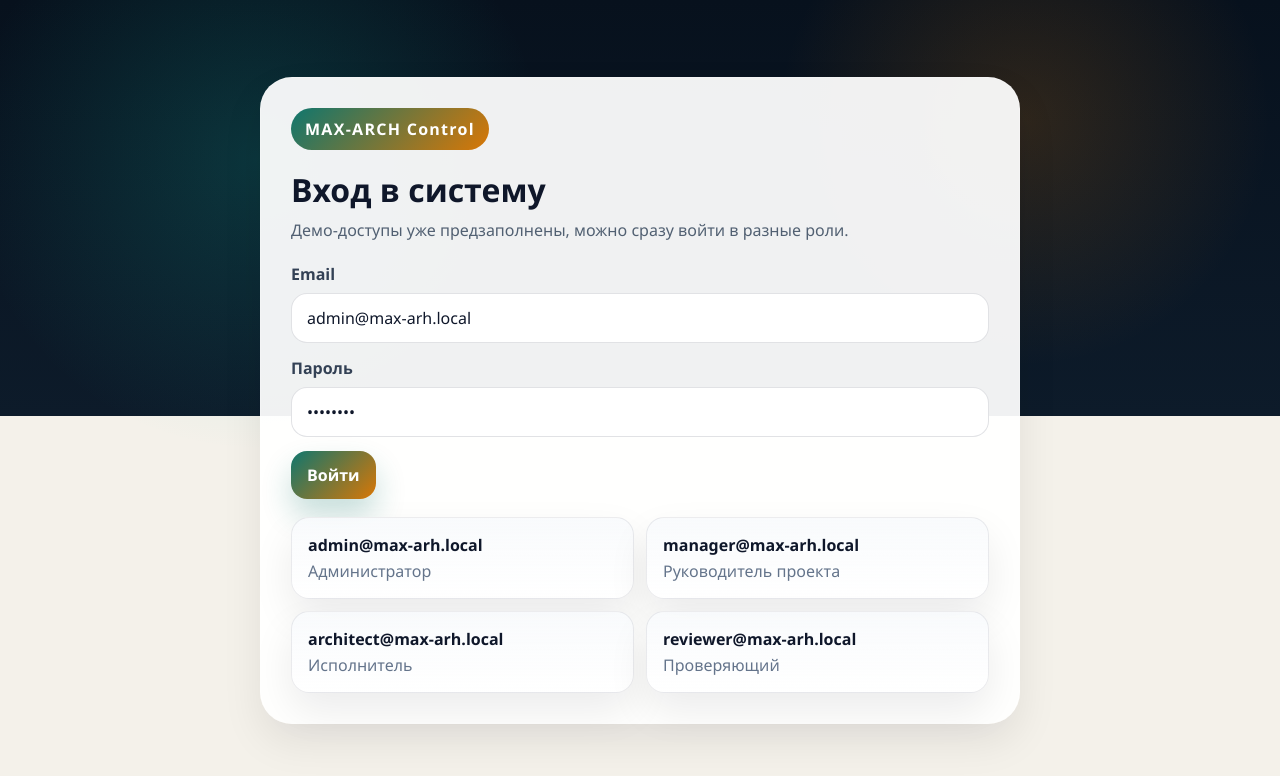
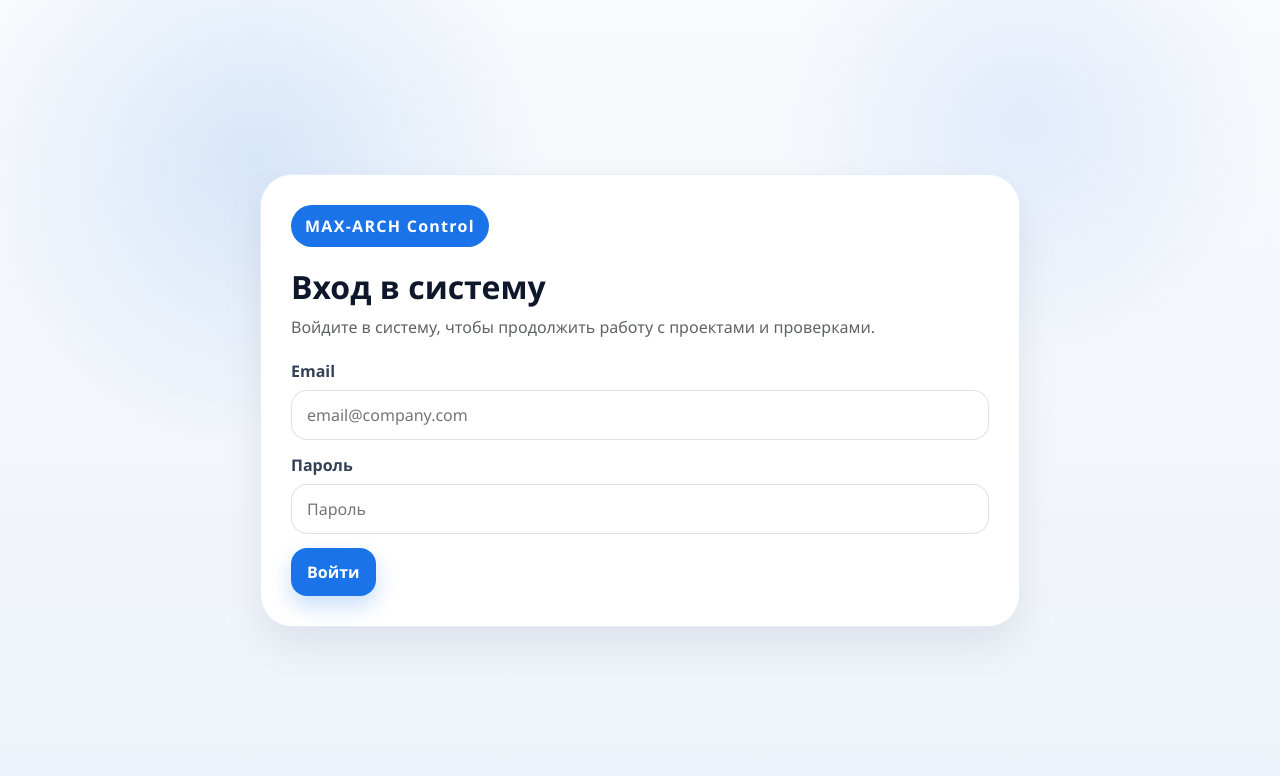
Before and after one commit to diplomas-2026/yelin, a React (Create React App) app in the folder yelin-web/: page / in a window 1280 px wide. Shown: the top 776 px of the page. Built offline with nearby package versions, Linux system fonts and the light colour scheme.

Commit message:
update 2026-05-11 05:17:03

```diff
--- a/yelin-web/src/App.css
+++ b/yelin-web/src/App.css
@@ -3,9 +3,9 @@
   display: grid;
   grid-template-columns: 280px minmax(0, 1fr);
   background:
-    radial-gradient(circle at top left, rgba(17, 94, 89, 0.24), transparent 30%),
-    radial-gradient(circle at top right, rgba(180, 83, 9, 0.18), transparent 26%),
-    linear-gradient(180deg, #07111d 0%, #0c1726 36%, #f4f1ea 36%, #f4f1ea 100%);
+    radial-gradient(circle at top left, rgba(26, 115, 232, 0.1), transparent 28%),
+    radial-gradient(circle at top right, rgba(66, 133, 244, 0.08), transparent 24%),
+    linear-gradient(180deg, #f8fafc 0%, #f8fafc 42%, #eef3fb 42%, #eef3fb 100%);
 }
 
 .sidebar {
@@ -13,12 +13,13 @@
   top: 0;
   height: 100vh;
   padding: 28px 18px;
-  background: linear-gradient(180deg, rgba(7, 17, 29, 0.94), rgba(10, 18, 31, 0.96));
-  border-right: 1px solid rgba(255, 255, 255, 0.08);
-  color: #f3f7ff;
+  background: rgba(255, 255, 255, 0.92);
+  border-right: 1px solid rgba(15, 23, 42, 0.08);
+  color: #0f172a;
   display: flex;
   flex-direction: column;
   gap: 24px;
+  backdrop-filter: blur(12px);
 }
 
 .brand {
@@ -46,7 +47,7 @@
 }
 
 .brand-subtitle {
-  color: rgba(243, 247, 255, 0.68);
+  color: #5f6368;
   font-size: 0.82rem;
 }
 
@@ -60,8 +61,8 @@
   width: 100%;
   border: 0;
   border-radius: 16px;
-  background: rgba(255, 255, 255, 0.03);
-  color: rgba(243, 247, 255, 0.88);
+  background: transparent;
+  color: #3c4043;
   padding: 14px 16px;
   text-align: left;
   font: inherit;
@@ -71,25 +72,25 @@
 
 .nav-item:hover {
   transform: translateY(-1px);
-  background: rgba(255, 255, 255, 0.07);
+  background: rgba(26, 115, 232, 0.08);
 }
 
 .nav-item.active {
-  background: linear-gradient(135deg, rgba(20, 184, 166, 0.24), rgba(245, 158, 11, 0.18));
-  color: #fff;
-  box-shadow: inset 0 0 0 1px rgba(255, 255, 255, 0.08);
+  background: rgba(26, 115, 232, 0.12);
+  color: #174ea6;
+  box-shadow: inset 0 0 0 1px rgba(26, 115, 232, 0.14);
 }
 
 .sidebar-note {
   margin-top: auto;
   padding: 18px;
   border-radius: 20px;
-  background: rgba(255, 255, 255, 0.05);
-  border: 1px solid rgba(255, 255, 255, 0.08);
+  background: #f8fbff;
+  border: 1px solid rgba(26, 115, 232, 0.12);
 }
 
 .sidebar-note-label {
-  color: rgba(243, 247, 255, 0.65);
+  color: #5f6368;
   font-size: 0.78rem;
   text-transform: uppercase;
   letter-spacing: 0.08em;
@@ -102,7 +103,7 @@
 
 .sidebar-note-hint {
   margin-top: 10px;
-  color: rgba(243, 247, 255, 0.68);
+  color: #5f6368;
   font-size: 0.88rem;
   line-height: 1.5;
 }
@@ -121,10 +122,8 @@
   padding: 24px;
   border-radius: 28px;
   color: #0d1b2a;
-  background:
-    linear-gradient(135deg, rgba(255, 255, 255, 0.78), rgba(255, 255, 255, 0.92)),
-    radial-gradient(circle at top right, rgba(20, 184, 166, 0.08), transparent 30%);
-  box-shadow: 0 24px 50px rgba(8, 17, 27, 0.12);
+  background: rgba(255, 255, 255, 0.94);
+  box-shadow: 0 12px 30px rgba(60, 64, 67, 0.1);
   border: 1px solid rgba(15, 23, 42, 0.08);
   backdrop-filter: blur(12px);
 }
@@ -145,7 +144,7 @@
   text-transform: uppercase;
   letter-spacing: 0.16em;
   font-size: 0.72rem;
-  color: #0f766e;
+  color: #1a73e8;
   font-weight: 800;
 }
 
@@ -162,7 +161,7 @@
   gap: 12px;
   padding: 12px 14px;
   border-radius: 18px;
-  background: rgba(15, 23, 42, 0.05);
+  background: #f8fbff;
   border: 1px solid rgba(15, 23, 42, 0.08);
 }
 
@@ -174,7 +173,7 @@
   place-items: center;
   color: #fff;
   font-weight: 800;
-  background: linear-gradient(135deg, #0f766e, #d97706);
+  background: linear-gradient(135deg, #1a73e8, #4285f4);
 }
 
 .user-chip-name {
@@ -227,7 +226,7 @@
   border-radius: 22px;
   padding: 18px;
   border: 1px solid rgba(15, 23, 42, 0.08);
-  background: linear-gradient(180deg, rgba(255, 255, 255, 0.96), rgba(248, 250, 252, 0.98));
+  background: #fff;
 }
 
 .stat-card.tone-error {
@@ -258,7 +257,7 @@
 .hero-card {
   border-radius: 26px;
   padding: 22px;
-  background: rgba(255, 255, 255, 0.92);
+  background: #fff;
   border: 1px solid rgba(15, 23, 42, 0.08);
 }
 
@@ -292,7 +291,7 @@
 .field input {
   border: 1px solid rgba(15, 23, 42, 0.12);
   border-radius: 16px;
-  background: rgba(255, 255, 255, 0.94);
+  background: #fff;
   padding: 13px 15px;
   font: inherit;
   color: #0f172a;
@@ -320,14 +319,14 @@
 
 .primary-button {
   color: #fff;
-  background: linear-gradient(135deg, #0f766e, #d97706);
-  box-shadow: 0 16px 30px rgba(15, 118, 110, 0.24);
+  background: #1a73e8;
+  box-shadow: 0 10px 22px rgba(26, 115, 232, 0.24);
 }
 
 .ghost-button {
-  color: #102030;
-  background: rgba(15, 23, 42, 0.05);
-  border: 1px solid rgba(15, 23, 42, 0.08);
+  color: #174ea6;
+  background: #fff;
+  border: 1px solid rgba(26, 115, 232, 0.18);
 }
 
 .primary-button:hover,
@@ -412,23 +411,23 @@
 }
 
 .status-pill.tone-success {
-  color: #166534;
-  background: rgba(34, 197, 94, 0.12);
+  color: #137333;
+  background: rgba(52, 168, 83, 0.12);
 }
 
 .status-pill.tone-info {
-  color: #1d4ed8;
-  background: rgba(59, 130, 246, 0.12);
+  color: #174ea6;
+  background: rgba(26, 115, 232, 0.12);
 }
 
 .status-pill.tone-warning {
-  color: #92400e;
-  background: rgba(245, 158, 11, 0.16);
+  color: #b06000;
+  background: rgba(251, 188, 4, 0.18);
 }
 
 .status-pill.tone-error {
-  color: #991b1b;
-  background: rgba(239, 68, 68, 0.14);
+  color: #c5221f;
+  background: rgba(234, 67, 53, 0.14);
 }
 
 .status-pill.tone-neutral {
@@ -465,15 +464,15 @@
 }
 
 .signal-row.tone-error {
-  background: rgba(254, 226, 226, 0.7);
+  background: rgba(254, 242, 242, 0.92);
 }
 
 .signal-row.tone-warning {
-  background: rgba(255, 247, 237, 0.9);
+  background: rgba(255, 248, 230, 0.95);
 }
 
 .signal-row.tone-info {
-  background: rgba(239, 246, 255, 0.9);
+  background: rgba(232, 240, 254, 0.95);
 }
 
 .simple-list {
@@ -626,17 +625,17 @@
   display: grid;
   place-items: center;
   background:
-    radial-gradient(circle at 20% 20%, rgba(20, 184, 166, 0.2), transparent 24%),
-    radial-gradient(circle at 80% 15%, rgba(217, 119, 6, 0.18), transparent 20%),
-    linear-gradient(180deg, #07111d 0%, #0d1b2a 52%, #f4f1ea 52%, #f4f1ea 100%);
+    radial-gradient(circle at 20% 20%, rgba(26, 115, 232, 0.14), transparent 24%),
+    radial-gradient(circle at 80% 15%, rgba(66, 133, 244, 0.12), transparent 20%),
+    linear-gradient(180deg, #f8fafc 0%, #eef3fb 100%);
 }
 
 .login-card {
   width: min(760px, 100%);
   border-radius: 32px;
   padding: 30px;
-  background: rgba(255, 255, 255, 0.94);
-  border: 1px solid rgba(255, 255, 255, 0.2);
+  background: #fff;
+  border: 1px solid rgba(26, 115, 232, 0.12);
 }
 
 .login-badge {
@@ -646,7 +645,7 @@
   color: #fff;
   font-weight: 800;
   letter-spacing: 0.08em;
-  background: linear-gradient(135deg, #0f766e, #d97706);
+  background: #1a73e8;
 }
 
 .login-card h1 {
@@ -657,7 +656,7 @@
 
 .login-card p {
   margin: 0 0 22px;
-  color: #516072;
+  color: #5f6368;
 }
 
 .field {
--- a/yelin-web/src/App.js
+++ b/yelin-web/src/App.js
@@ -31,12 +31,11 @@ import {
   roleMenu,
   remarkPriorities,
   remarkStatuses,
-  seedCredentials,
   statusTone,
   users,
 } from './mockData';
 
-const defaultLogin = { email: 'admin@max-arh.local', password: 'password' };
+const defaultLogin = { email: '', password: '' };
 
 const screenMeta = {
   dashboard: { title: 'Дашборд', subtitle: 'Общее состояние проектов и проблемных зон' },
@@ -114,9 +113,7 @@ function App() {
         error={loginError}
         onSubmit={() => {
           const account = users.find((user) => user.email === login.email);
-          const credentials = seedCredentials[login.email];
-
-          if (!account || !credentials || credentials.password !== login.password) {
+          if (!account || login.password !== 'password') {
             setLoginError('Неверный email или пароль.');
             return;
           }
@@ -354,7 +351,7 @@ function LoginScreen({ login, setLogin, error, onSubmit }) {
       <div className="login-card">
         <div className="login-badge">MAX-ARCH Control</div>
         <h1>Вход в систему</h1>
-        <p>Демо-доступы уже предзаполнены, можно сразу войти в разные роли.</p>
+        <p>Войдите в систему, чтобы продолжить работу с проектами и проверками.</p>
 
         <label className="field">
           <span>Email</span>
@@ -381,20 +378,6 @@ function LoginScreen({ login, setLogin, error, onSubmit }) {
         <button className="primary-button" type="button" onClick={onSubmit}>
           Войти
         </button>
-
-        <div className="credentials-grid">
-          {Object.entries(seedCredentials).map(([email, credential]) => (
-            <button
-              key={email}
-              type="button"
-              className="credential-card"
-              onClick={() => setLogin({ email, password: credential.password })}
-            >
-              <strong>{email}</strong>
-              <span>{roleLabels[credential.role]}</span>
-            </button>
-          ))}
-        </div>
       </div>
     </div>
   );
```
Also changed, not shown: 1 other file (tests, documents, lock files or other folders).
